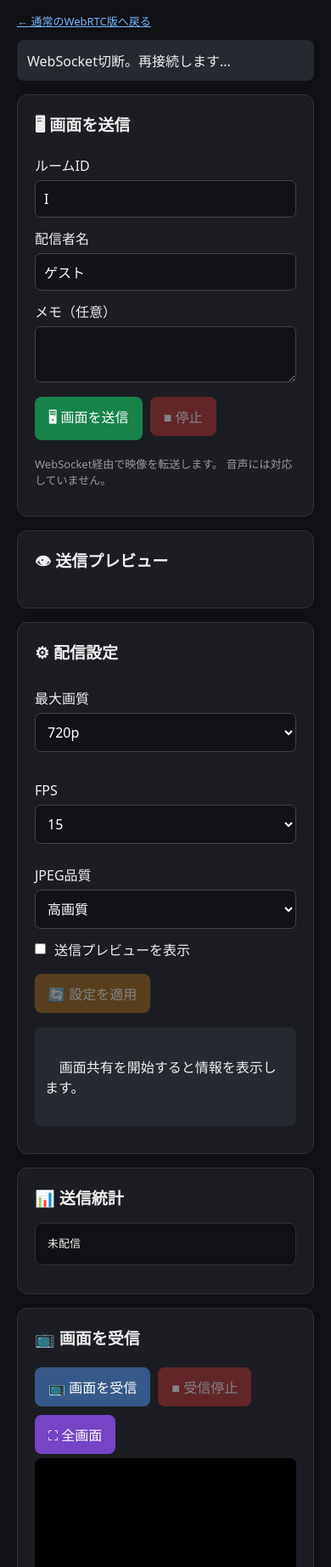
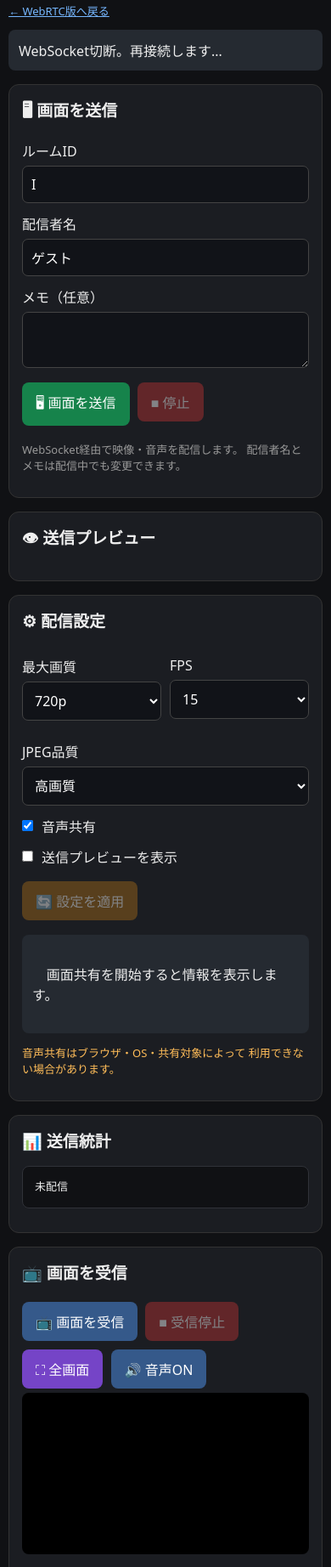
Before and after one commit to KNJ48/rendercaster, a website: page websocket.html in a window 390 px wide. Shown: the part 156-2000 px from the top of the page at 85% size. Drawn offline with Linux system fonts and the light colour scheme.

Commit message:
Update websocket.html

```diff
--- a/websocket.html
+++ b/websocket.html
@@ -4,7 +4,7 @@
 <meta charset="UTF-8">
 <meta name="viewport" content="width=device-width, initial-scale=1.0">
 
-<title>WebSocket Caster v25</title>
+<title>WebSocket Caster v26</title>
 
 <style>
 * {
@@ -119,6 +119,11 @@ canvas {
   max-height: 300px;
 }
 
+#remoteCanvas {
+  aspect-ratio: 16 / 9;
+  object-fit: contain;
+}
+
 pre {
   background: #101114;
   border: 1px solid #303238;
@@ -199,12 +204,26 @@ pre {
   font-size: 13px;
 }
 
+.warning {
+  color: #ffbd59;
+}
+
 .hidden {
   display: none !important;
 }
 
 a {
   color: #76b7ff;
+}
+
+@media (max-width: 600px) {
+  main {
+    padding: 10px;
+  }
+
+  section {
+    padding: 15px;
+  }
 }
 </style>
 </head>
@@ -213,16 +232,14 @@ a {
 
 <main>
 
-<h1>📡 WebSocket Caster v25</h1>
+<h1>📡 WebSocket Caster v26</h1>
 
 <p class="subtitle">
-学校向け互換モード・JPEG映像転送
+Background + Audio Edition
 </p>
 
 <p class="small">
-  <a href="/">
-    ← 通常のWebRTC版へ戻る
-  </a>
+  <a href="/">← WebRTC版へ戻る</a>
 </p>
 
 <div id="status" class="status">
@@ -234,25 +251,41 @@ a {
 
   <label>
     ルームID
-    <input id="roomId" maxlength="100" value="I">
+    <input
+      id="roomId"
+      maxlength="100"
+      value="I"
+    >
   </label>
 
   <label>
     配信者名
-    <input id="senderName" maxlength="80" value="ゲスト">
+    <input
+      id="senderName"
+      maxlength="80"
+      value="ゲスト"
+    >
   </label>
 
   <label>
     メモ（任意）
-    <textarea id="roomMemo" maxlength="300"></textarea>
+    <textarea
+      id="roomMemo"
+      maxlength="300"
+    ></textarea>
   </label>
 
-  <button id="sendButton">🖥 画面を送信</button>
-  <button id="stopButton" disabled>■ 停止</button>
+  <button id="sendButton">
+    🖥 画面を送信
+  </button>
+
+  <button id="stopButton" disabled>
+    ■ 停止
+  </button>
 
   <p class="small">
-    WebSocket経由で映像を転送します。
-    音声には対応していません。
+    WebSocket経由で映像・音声を配信します。
+    配信者名とメモは配信中でも変更できます。
   </p>
 </section>
 
@@ -271,8 +304,10 @@ a {
   <h2>⚙ 配信設定</h2>
 
   <div class="row">
+
     <label>
       最大画質
+
       <select id="resolution">
         <option value="360">360p</option>
         <option value="480">480p</option>
@@ -284,18 +319,22 @@ a {
 
     <label>
       FPS
+
       <select id="fps">
         <option value="5">5</option>
         <option value="10">10</option>
         <option value="15" selected>15</option>
         <option value="20">20</option>
         <option value="30">30</option>
+        <option value="60">60（実験）</option>
       </select>
     </label>
+
   </div>
 
   <label>
     JPEG品質
+
     <select id="jpegQuality">
       <option value="0.45">低</option>
       <option value="0.65">標準</option>
@@ -305,7 +344,19 @@ a {
   </label>
 
   <label class="checkbox">
-    <input type="checkbox" id="preview">
+    <input
+      type="checkbox"
+      id="audioShare"
+      checked
+    >
+    音声共有
+  </label>
+
+  <label class="checkbox">
+    <input
+      type="checkbox"
+      id="preview"
+    >
     送信プレビューを表示
   </label>
 
@@ -316,31 +367,64 @@ a {
   <div id="captureInfo" class="status">
     画面共有を開始すると情報を表示します。
   </div>
+
+  <p class="small warning">
+    音声共有はブラウザ・OS・共有対象によって
+    利用できない場合があります。
+  </p>
 </section>
 
 <section>
   <h2>📊 送信統計</h2>
+
   <pre id="senderStats">未配信</pre>
 </section>
 
 <section>
   <h2>📺 画面を受信</h2>
 
-  <button id="receiveButton">📺 画面を受信</button>
-  <button id="leaveButton" disabled>■ 受信停止</button>
-  <button id="fullscreen">⛶ 全画面</button>
+  <button id="receiveButton">
+    📺 画面を受信
+  </button>
+
+  <button id="leaveButton" disabled>
+    ■ 受信停止
+  </button>
+
+  <button id="fullscreen">
+    ⛶ 全画面
+  </button>
+
+  <button id="muteButton">
+    🔊 音声ON
+  </button>
 
   <canvas id="remoteCanvas"></canvas>
+
+  <audio
+    id="remoteAudio"
+    autoplay
+    playsinline
+  ></audio>
+
+  <p id="audioStatus" class="small">
+    音声待機中
+  </p>
 </section>
 
 <section>
   <h2>📊 受信統計</h2>
+
   <pre id="receiverStats">未接続</pre>
 </section>
 
 <section>
   <h2>📡 配信中のルーム一覧</h2>
-  <p id="roomCount" class="small">読み込み中...</p>
+
+  <p id="roomCount" class="small">
+    読み込み中...
+  </p>
+
   <div id="roomList"></div>
 </section>
 
```
